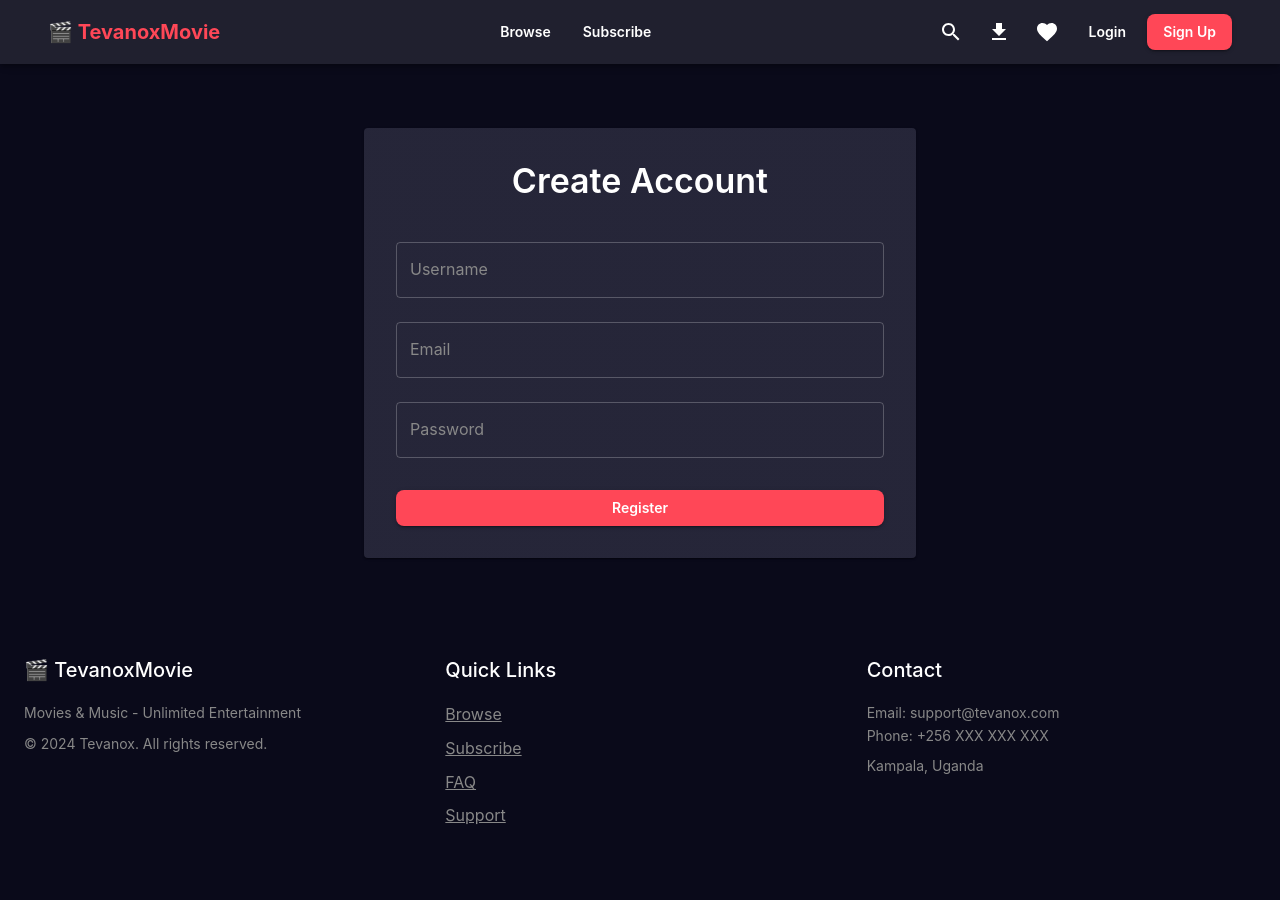
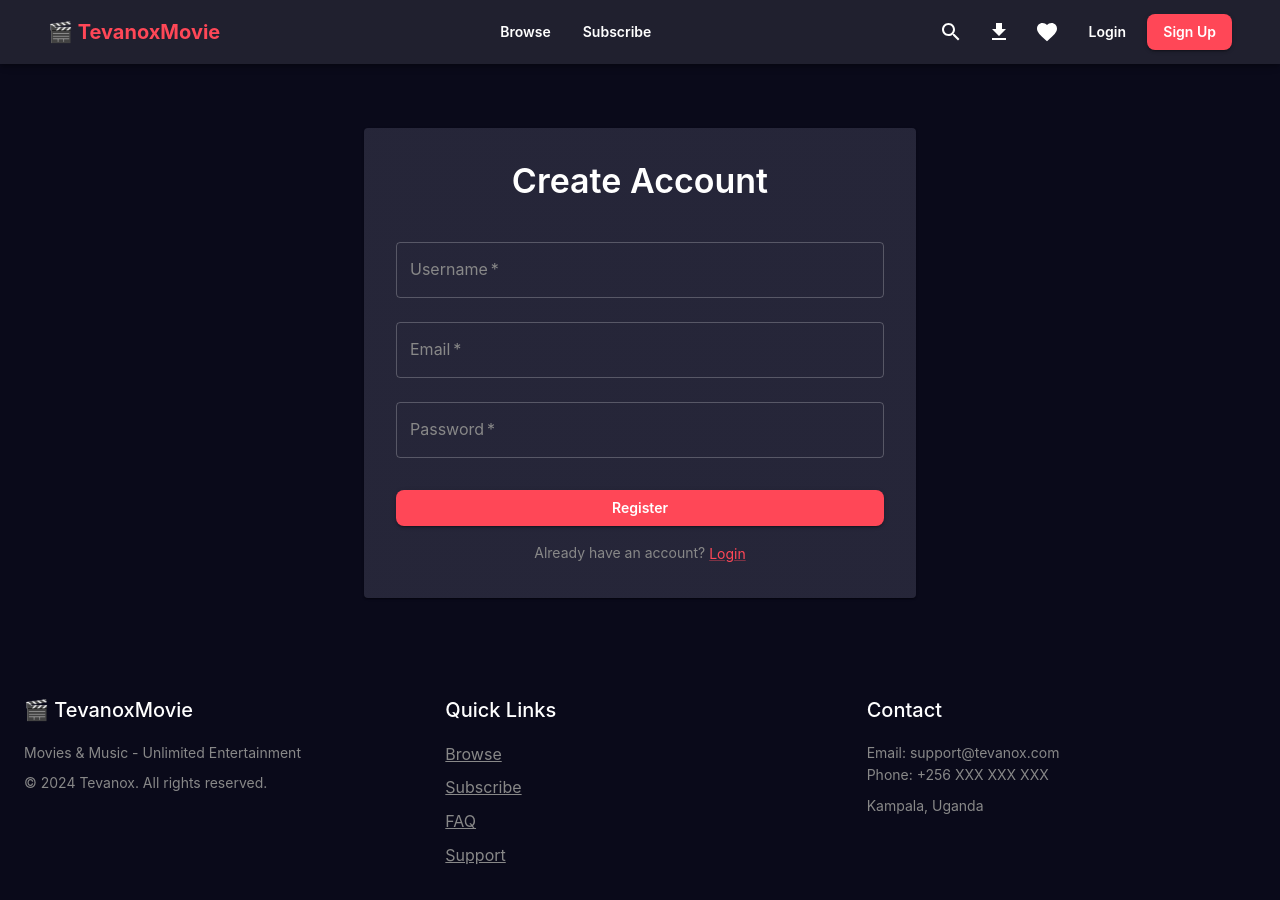
Before and after one commit to abaasi888/tevanoxmovie-web, a React (Vite) app: page /#/register in a window 1280 px wide. Before the commit the page ends 861 px from the top, so only its background shows below. Built offline with nearby package versions, Linux system fonts and the light colour scheme; no server answers.

Commit message:
update Register.jsx to include form validation and error handling

```diff
--- a/src/pages/Register.jsx
+++ b/src/pages/Register.jsx
@@ -1,17 +1,126 @@
-import React from 'react';
-import { Container, Typography, Box, TextField, Button, Paper } from '@mui/material';
+import React, { useState } from 'react';
+import { useNavigate } from 'react-router-dom';
+import {
+    Container,
+    Typography,
+    Box,
+    TextField,
+    Button,
+    Paper,
+    Alert,
+    Link
+} from '@mui/material';
+import apiClient from '../api/client';
 
 const Register = () => {
+    const navigate = useNavigate();
+    const [formData, setFormData] = useState({
+        username: '',
+        email: '',
+        password: '',
+    });
+    const [loading, setLoading] = useState(false);
+    const [error, setError] = useState('');
+    const [success, setSuccess] = useState(false);
+
+    const handleChange = (e) => {
+        setFormData({ ...formData, [e.target.name]: e.target.value });
+    };
+
+    const handleSubmit = async (e) => {
+        e.preventDefault();
+        setLoading(true);
+        setError('');
+
+        console.log('📤 Registering user:', formData);
+
+        try {
+            const response = await apiClient.post('/auth/register', formData);
+            console.log('✅ Registration successful:', response.data);
+            setSuccess(true);
+
+            if (response.data.token) {
+                localStorage.setItem('access_token', response.data.token);
+                setTimeout(() => navigate('/'), 2000);
+            }
+        } catch (err) {
+            console.error('❌ Registration error:', err);
+            setError(err.response?.data?.detail || 'Registration failed. Please try again.');
+        } finally {
+            setLoading(false);
+        }
+    };
+
     return (
         <Container maxWidth="sm" sx={{ py: 8 }}>
             <Paper sx={{ p: 4, bgcolor: '#1a1a2e' }}>
-        <Typography variant="h4" sx={{ color: '#fff', textAlign: 'center', mb: 3 }}>Create Account</Typography>
-        <TextField fullWidth label="Username" margin="normal" sx={{ input: { color: '#fff' }, label: { color: '#888' } }} />
-        <TextField fullWidth label="Email" margin="normal" sx={{ input: { color: '#fff' }, label: { color: '#888' } }} />
-        <TextField fullWidth label="Password" type="password" margin="normal" sx={{ input: { color: '#fff' }, label: { color: '#888' } }} />
-        <Button fullWidth variant="contained" sx={{ mt: 3, bgcolor: '#FF4757' }}>Register</Button>
+                <Typography variant="h4" sx={{ color: '#fff', textAlign: 'center', mb: 3 }}>
+                    Create Account
+                </Typography>
+
+                {error && <Alert severity="error" sx={{ mb: 2 }}>{error}</Alert>}
+                {success && <Alert severity="success" sx={{ mb: 2 }}>Registration successful! Redirecting...</Alert>}
+
+                <form onSubmit={handleSubmit}>
+                    <TextField
+                        fullWidth
+                        name="username"
+                        label="Username"
+                        value={formData.username}
+                        onChange={handleChange}
+                        margin="normal"
+                        required
+                        sx={{ input: { color: '#fff' }, label: { color: '#888' } }}
+                    />
+                    <TextField
+                        fullWidth
+                        name="email"
+                        label="Email"
+                        type="email"
+                        value={formData.email}
+                        onChange={handleChange}
+                        margin="normal"
+                        required
+                        sx={{ input: { color: '#fff' }, label: { color: '#888' } }}
+                    />
+                    <TextField
+                        fullWidth
+                        name="password"
+                        label="Password"
+                        type="password"
+                        value={formData.password}
+                        onChange={handleChange}
+                        margin="normal"
+                        required
+                        sx={{ input: { color: '#fff' }, label: { color: '#888' } }}
+                    />
+
+                    <Button
+                        type="submit"
+                        fullWidth
+                        variant="contained"
+                        disabled={loading}
+                        sx={{ mt: 3, bgcolor: '#FF4757', '&:hover': { bgcolor: '#CC1A2C' } }}
+                    >
+                        {loading ? 'Registering...' : 'Register'}
+                    </Button>
+                </form>
+
+                <Box sx={{ mt: 2, textAlign: 'center' }}>
+                    <Typography variant="body2" sx={{ color: '#888' }}>
+                        Already have an account?{' '}
+                        <Link
+                            component="button"
+                            onClick={() => navigate('/login')}
+                            sx={{ color: '#FF4757', cursor: 'pointer' }}
+                        >
+                            Login
+                        </Link>
+                    </Typography>
+                </Box>
             </Paper>
         </Container>
     );
 };
+
 export default Register;
```
Lines whose indentation alone changed are shown as unchanged.
